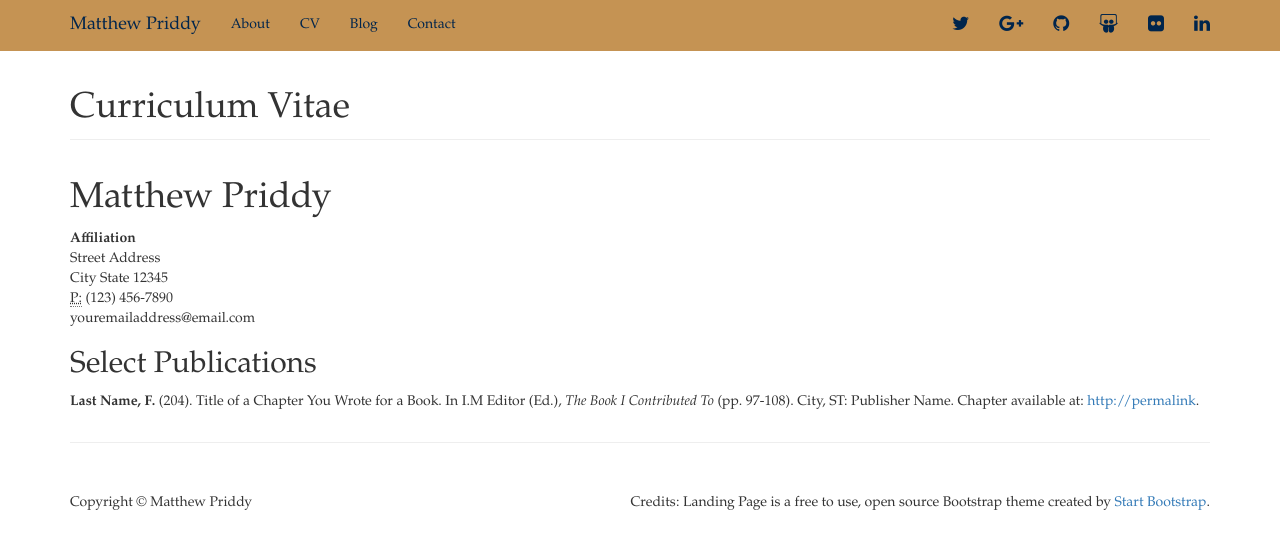
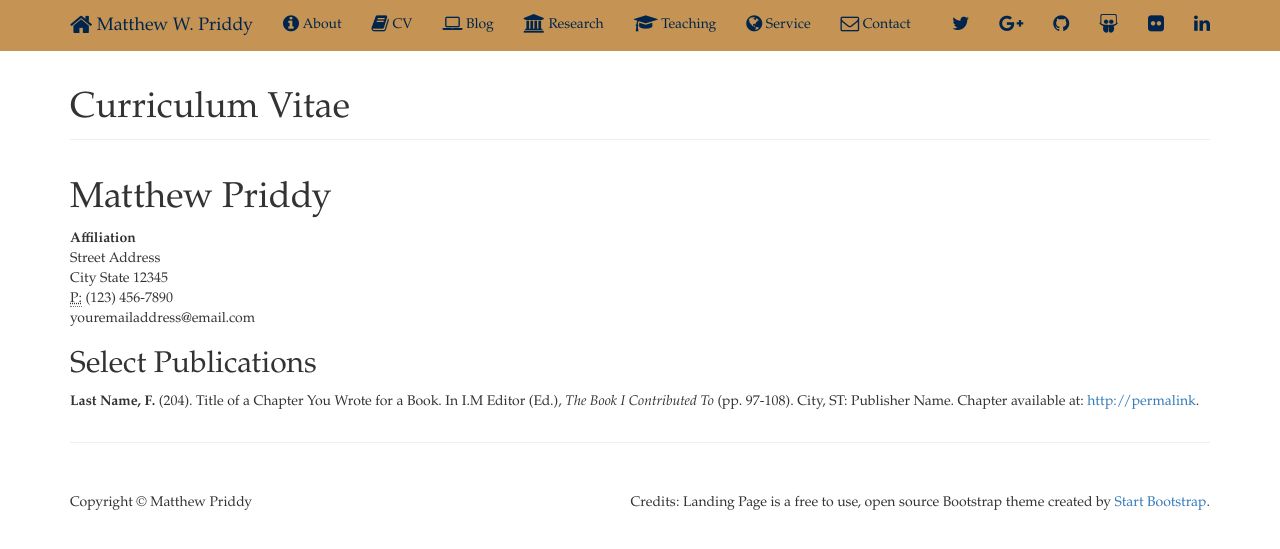
Before and after one commit to mwpriddy/mwpriddy.github.io, a Jekyll site: the page built from cv/index.html, in a window 1280 px wide. Shown: the top 549 px of the page. Built offline with Jekyll 4.4.1, drawn with Linux system fonts in a browser that asks for light colours; nearby versions of some CDN libraries.

Commit message:
update navbar icons/links

```diff
--- a/_layouts/default-halfslider.html
+++ b/_layouts/default-halfslider.html
@@ -43,15 +43,18 @@
                     <span class="icon-bar"></span>
                     <span class="icon-bar"></span>
                 </button>
-                <a class="navbar-brand" href="http://mwpriddy.github.io">Matthew Priddy</a>
+                <a class="navbar-brand" href="#"><i class="fa fa-home fa-lg"></i> Matthew W. Priddy</a>
             </div>
             <!-- Collect the nav links, forms, and other content for toggling -->
             <div class="collapse navbar-collapse" id="bs-example-navbar-collapse-1">
                 <ul class="nav navbar-nav">
-                    <li><a href="http://mwpriddy.github.io/about">About</a></li>
-                    <li><a href="http://mwpriddy.github.io/cv">CV</a></li>
-                    <li><a href="http://mwpriddy.github.io/blog">Blog</a></li>
-                    <li><a href="http://mwpriddy.github.io/contact">Contact</a></li>
+                    <li><a href="about/"><i class="fa fa-info-circle fa-lg"></i> About</a></li>
+                    <li><a href="cv/"><i class="fa fa-book fa-lg"></i> CV</a></li>
+                    <li><a href="blog/"><i class="fa fa-laptop fa-lg"></i> Blog</a></li>
+                    <li><a href="research/"><i class="fa fa-university fa-lg"></i> Research</a></li>
+                    <li><a href="teaching/"><i class="fa fa-graduation-cap fa-lg"></i> Teaching</a></li>
+                    <li><a href="service/"><i class="fa fa-globe fa-lg"></i> Service</a></li>
+                    <li><a href="contact/"><i class="fa fa-envelope-o fa-lg"></i> Contact</a></li>
                 </ul>
                 <ul class="nav navbar-nav navbar-right">
                     <li><a target="_blank" href="https://twitter.com/matthewpriddy"><i class="fa fa-twitter fa-lg"></i></a></li>
```
